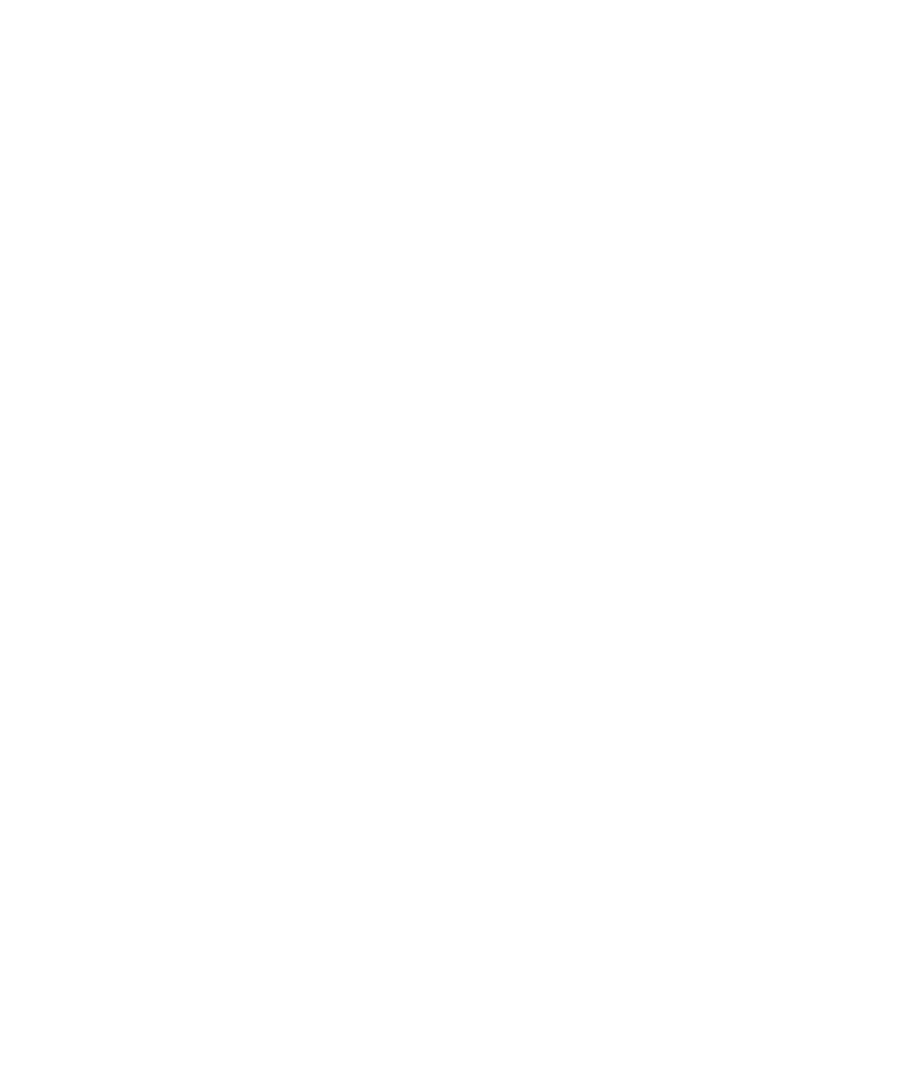
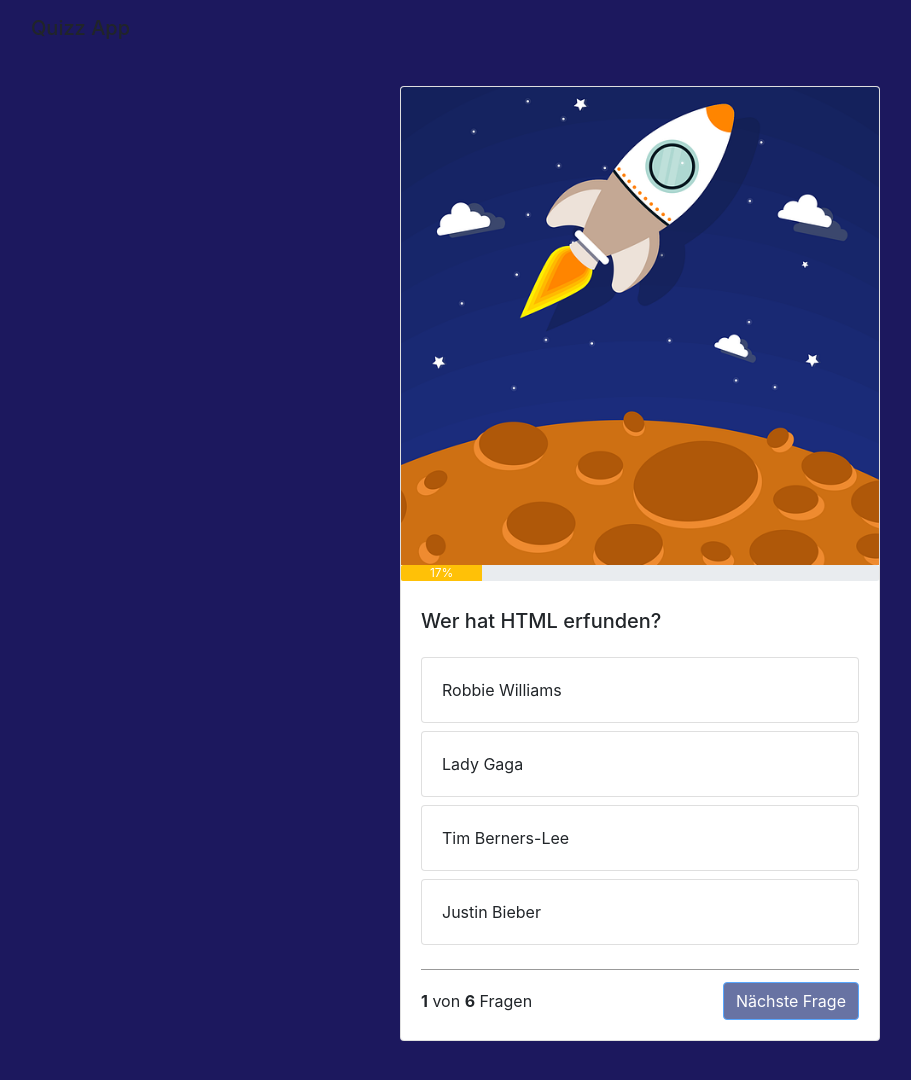
Before and after one commit to SusanneRobledo/Quizz-App, a plain HTML site: page index.html in a window 1280 px wide. Shown: the whole page, without its empty margins (0-911 px from the left). Before the commit the page ends 800 px from the top, so only its background shows below. Drawn offline with nearby package versions, Linux system fonts and the light colour scheme.

Commit message:
Implemented JS and HTML

```diff
--- a/index.html
+++ b/index.html
@@ -7,10 +7,79 @@
     <title>Document</title>
 
     <link rel="stylesheet" href="style.css">
+    <link rel="stylesheet" href="node_modules/bootstrap/dist/css/bootstrap.min.css">
     <script src="script.js"></script>
 
 </head>
-<body>
+<body onload="init()">
+  <nav class="navbar bg-body-tertiary">
+      <div class="container-fluid">
+        <span class="navbar-brand mb-0 h1">Quizz App</span>
+      </div>
+  </nav>
+
+  <div class="container">
+
+    <div class="card quiz-card">
+      <img src=".img/rocket.png" id="header-img" class="card-img-top">
+
+      <div class="progress" role="progressbar" aria-label="Example with label" aria-valuenow="25" aria-valuemin="0" aria-valuemax="100">
+        <div id="progress-bar" class="progress-bar bg-warning" style="width: 0%"></div>
+      </div>
+
+      <div class="card-body" id="endScreen" style="display: none;">
+        <div class="text-center endscreen-headline">
+          Quiz beendet!
+        </div>
+
+        <div class="text-center">
+          Du hast <b id="amount-of-correct-answers"></b> Fragen von <b id="amount-of-questions"></b> richtig beantwortet.
+        </div>
+
+        <div class="button-row">
+          <button onclick="restartGame()" class="btn btn-primary" id="restart-button">Erneut spielen</button>
+        </div>
+
+      </div>
+
+      <div class="card-body" id="questionBody">
+        <h5 class="card-title mb-4 mt-2" id="questiontext">Frage</h5>
+
+        <div class="card quiz-answer-card mb-2" onclick="answer('answer_1')">
+          <div class="card-body" id="answer_1">
+            Antwort
+          </div>
+        </div>
+
+        <div class="card quiz-answer-card mb-2" onclick="answer('answer_2')">
+          <div class="card-body" id="answer_2">
+            Antwort
+          </div>
+        </div>
+
+        <div class="card quiz-answer-card mb-2" onclick="answer('answer_3')">
+          <div class="card-body" id="answer_3">
+            Antwort
+          </div>
+        </div>
+
+        <div class="card quiz-answer-card mb-2" onclick="answer('answer_4')">
+          <div class="card-body" id="answer_4">
+            Antwort
+          </div>
+        </div>
+
+        <div class="question-footer">
+          <span>
+            <b id="question-number"></b> von <b id="all-questions"></b> Fragen
+          </span>
+
+          <button onclick="nextQuestion()" class="btn btn-primary" id="next-button" disabled>Nächste Frage</button>
+        </div>
+
+      </div>
+    </div>
+  </div>
 
 </body>
 </html>
--- a/script.js
+++ b/script.js
@@ -0,0 +1,162 @@
+let questions = [
+    {
+        "question": "Wer hat HTML erfunden?",
+        "answer_1": "Robbie Williams",
+        "answer_2": "Lady Gaga",
+        "answer_3": "Tim Berners-Lee",
+        "answer_4": "Justin Bieber",
+        "right_answer": 3
+    },
+    {
+        "question": "Was bedeutet das HTML Tag &lt;a&gt;?",
+        "answer_1": "Text fett",
+        "answer_2": "Container",
+        "answer_3": "Ein Link",
+        "answer_4": "Kursiv",
+        "right_answer": 3
+    },
+    {
+        "question": "Wie bindet man eine Webseite in eine Webseite ein?",
+        "answer_1": "&lt;iframe&gt;, &lt;frame&gt;, and &lt;frameset&gt;",
+        "answer_2": "&lt;iframe&gt;",
+        "answer_3": "&lt;frame&gt;",
+        "answer_4": "&lt;frameset&gt;",
+        "right_answer": 2
+    },
+    {
+        "question": "Welches Attribut kann man NICHT für Textarea verwenden?",
+        "answer_1": "readonly",
+        "answer_2": "max",
+        "answer_3": "from",
+        "answer_4": "spellcheck",
+        "right_answer": 1
+    },
+    {
+        "question": "Wie wählst du alle Elemente vom Typ &lt;a&gt; mit dem attribut title aus?",
+        "answer_1": "a[title]{...}",
+        "answer_2": "a > title {...}",
+        "answer_3": "a.title {...}",
+        "answer_4": "a=title {...}",
+        "right_answer": 1
+    },
+    {
+        "question": "Wie definiert man in Javascript eine Variable?",
+        "answer_1": "let 100 = rate;",
+        "answer_2": "100 = let rate;",
+        "answer_3": "rate = 100;",
+        "answer_4": "let rate = 100;",
+        "right_answer": 4
+    }
+];
+
+
+let correctAnswers = 0;
+let currentQuestion = 0;
+let AUDIO_SUCCESS = new Audio('audio/success.mp3');
+let AUDIO_FAIL = new Audio('audio/fail.mp3');
+
+
+function init() {
+    document.getElementById('all-questions').innerHTML = questions.length;
+    showQuestion();
+}
+
+
+function showQuestion() {
+
+    if(gameIsOver()) {
+        showEndScreen();
+
+    }else{ //show Question
+        updateProgressBar();
+        updateToNextQuestion();
+    }
+}
+
+
+function gameIsOver() {
+    return currentQuestion >= questions.length;
+}
+
+
+function answer(selection) {
+    let question = questions[currentQuestion];
+    let selectedQuestionNumber = selection.slice(-1);
+    let idOfRightAnswer = `answer_${question['right_answer']}`;
+
+    if(correctAnswerSelected(selectedQuestionNumber)) { // Frage richtig beantwortet
+        document.getElementById(selection).parentNode.classList.add('bg-success');
+        AUDIO_SUCCESS.play();
+        correctAnswers++;
+    } else {
+        document.getElementById(selection).parentNode.classList.add('bg-danger');
+        document.getElementById(idOfRightAnswer).parentNode.classList.add('bg-success');
+        AUDIO_FAIL.play();
+    }
+    document.getElementById('next-button').disabled = false;
+}
+
+
+function correctAnswerSelected(selectedQuestionNumber) {
+    return selectedQuestionNumber == question['right_answer']
+}
+
+
+function nextQuestion() {
+    currentQuestion++; // z.B. von 0 auf 1
+    document.getElementById('next-button').disabled = true;
+    resetAnswerButtons();
+    showQuestion();
+}
+
+
+function resetAnswerButtons() {
+    document.getElementById('answer_1').parentNode.classList.remove('bg-danger');
+    document.getElementById('answer_1').parentNode.classList.remove('bg-success');
+    document.getElementById('answer_2').parentNode.classList.remove('bg-danger');
+    document.getElementById('answer_2').parentNode.classList.remove('bg-success');
+    document.getElementById('answer_3').parentNode.classList.remove('bg-danger');
+    document.getElementById('answer_3').parentNode.classList.remove('bg-success');
+    document.getElementById('answer_4').parentNode.classList.remove('bg-danger');
+    document.getElementById('answer_4').parentNode.classList.remove('bg-success');
+}
+
+
+function restartGame() {
+    document.getElementById('header-img').src = '.img/rocket.png';
+    document.getElementById('endScreen').style = 'display: none;'; // End Screen ausblenden
+    document.getElementById('questionBody').style = ''; //questions einblenden
+    document.getElementById('progress-bar').innerHTML = `0%`;
+    correctAnswers = 0;
+    currentQuestion = 0;
+    init();
+}
+
+
+function showEndScreen() {
+    document.getElementById('endScreen').style = ''; //show End Screen
+    document.getElementById('questionBody').style = 'display: none;'; //hide questions
+    document.getElementById('amount-of-questions').innerHTML = questions.length;
+    document.getElementById('amount-of-correct-answers').innerHTML = correctAnswers;
+    document.getElementById('header-img').src = '.img/trophy.png';
+}
+
+
+function updateToNextQuestion() {
+    let question = questions[currentQuestion];
+    document.getElementById('question-number').innerHTML = currentQuestion +1;
+    document.getElementById('questiontext').innerHTML = question['question'];
+    document.getElementById('answer_1').innerHTML = question['answer_1'];
+    document.getElementById('answer_2').innerHTML = question['answer_2'];
+    document.getElementById('answer_3').innerHTML = question['answer_3'];
+    document.getElementById('answer_4').innerHTML = question['answer_4'];
+}
+
+
+function updateProgressBar() {
+    let percent = (currentQuestion +1) / questions.length;
+    percent = Math.round(percent * 100);
+
+    document.getElementById('progress-bar').innerHTML = `${percent}%`;
+    document.getElementById('progress-bar').style = `width: ${percent}%;`;
+}
--- a/style.css
+++ b/style.css
@@ -0,0 +1,74 @@
+body {
+    background-color: rgb(28,24,94) !important;
+}
+
+img {
+    aspect-ratio: 1/1;
+    object-fit: cover;
+}
+
+.quiz-card {
+    width: 30rem;
+    margin-top: 30px;
+    margin-bottom: 80px;
+}
+
+.container {
+    min-height: 100vh;
+    background-color: rgb(28,24,94) !important;
+    display: flex;
+    justify-content: center;
+    align-items: center;
+}
+
+.question-footer {
+    border-top: 1px solid rgba(0,0,0,0.4);
+    display: flex;
+    justify-content: space-between;
+    align-items: center;
+    padding-top: 12px;
+    margin-top: 24px;
+}
+
+.btn-primary {
+    background-color: rgb(24,41,115) !important;
+}
+
+.btn-primary:hover {
+    background-color: rgb(150, 2, 208) !important;
+}
+
+.quiz-answer-card:hover {
+    cursor: pointer;
+    background-color: rgba(0,0,0,0.05);
+}
+
+.bg-success, .bg-danger {
+    color: white !important;
+}
+
+.width-100 {
+    width: 100%;
+}
+
+.text-center {
+    text-align: center;
+}
+
+.endscreen-headline {
+    font-size: 38px;
+    font-weight: bold;
+    margin-bottom: 32px;
+    margin-top: 16px;
+}
+
+.progress {
+    border-radius: 2px !important;
+}
+
+.button-row {
+    display: flex;
+    justify-content: center;
+    margin-top: 24px;
+    margin-bottom: 16px;
+}
```
Also changed, not shown: .img/pencil.jpg (added), .img/rocket.png (added), .img/trophy.png (added), 3 other files.
